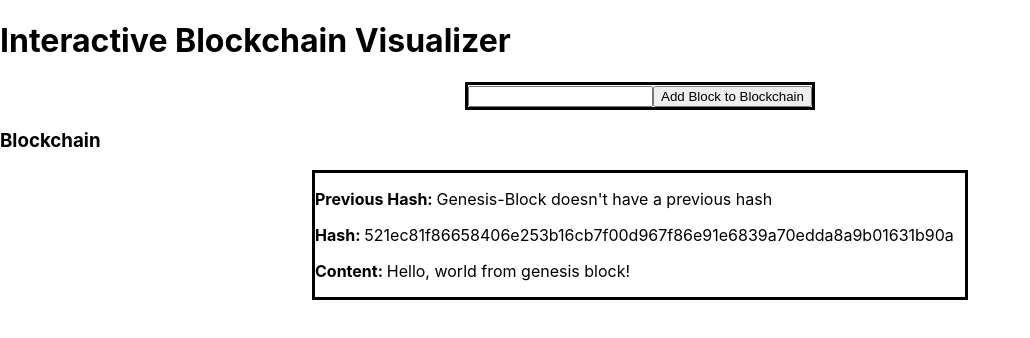
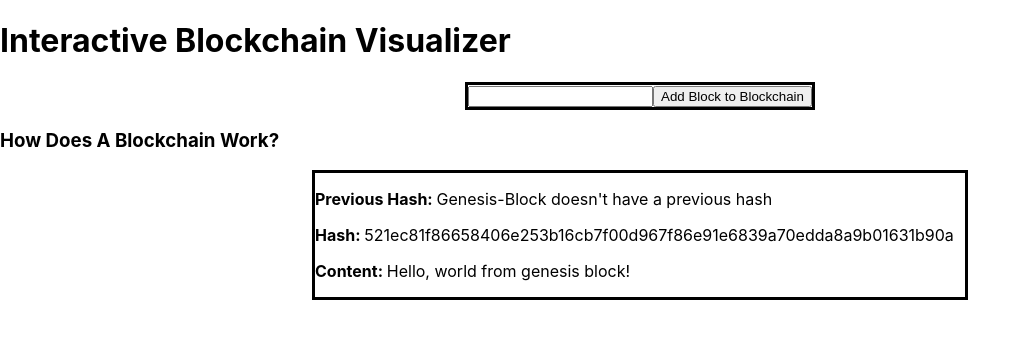
Before and after one commit to waiscodes/typescript-jest, a React (Create React App) app: page / in a window 1280 px wide. Shown: the top 338 px of the page, without its empty margins (0-1030 px from the left). Built offline with nearby package versions, Linux system fonts and the light colour scheme.

Commit message:
changed the CSS file and replaced blockchain with how does a blockchain work

```diff
--- a/src/components/Block.tsx
+++ b/src/components/Block.tsx
@@ -1,5 +1,4 @@
 import React from "react";
-import "../css/Block.css";
 import { IState as Props } from "../App";
 
 // Block Interface
--- a/src/components/Blockchain.tsx
+++ b/src/components/Blockchain.tsx
@@ -1,5 +1,6 @@
 import React from "react";
 import { IState as Props } from "../App";
+import "../css/Blockchain.css";
 
 // Components
 import Block from "./Block";
@@ -18,7 +19,7 @@ const Blockchain: React.FC<IProps> = ({ blockchain }) => {
 
   return (
     <div>
-      <h3>Blockchain</h3>
+      <h3>How Does A Blockchain Work?</h3>
       {renderBlockchain()}
     </div>
   );
```
Also changed, not shown: src/css/Blockchain.css (renamed from src/css/Block.css).
